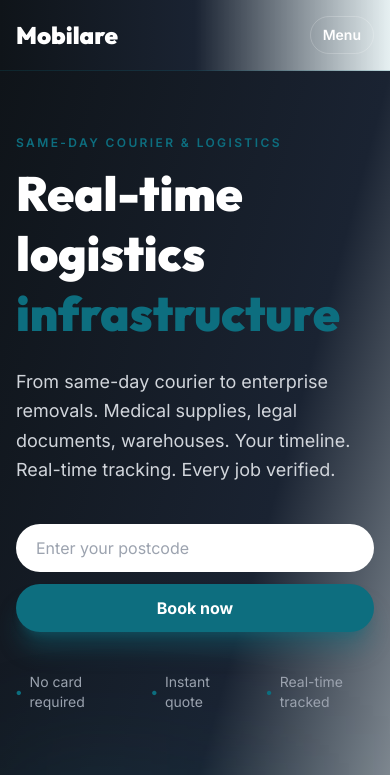
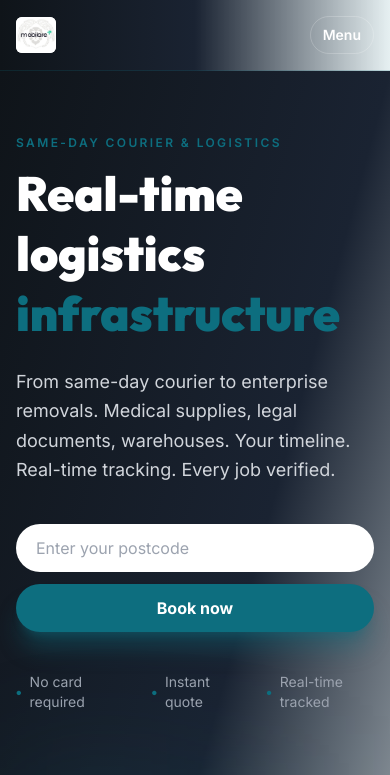
Before and after one commit to Baba-prince/Mobilare, a Next.js app in the folder web/: page / in a window 390 px wide. Shown: the top 775 px of the page. Built offline with nearby package versions, Linux system fonts and the light colour scheme.

Commit message:
Wire Mobilare logo into marketing, portals, and Admin CRM.

```diff
--- a/web/src/app/auth/layout.tsx
+++ b/web/src/app/auth/layout.tsx
@@ -1,13 +1,10 @@
-import Link from "next/link";
-import { site } from "@/lib/site";
+import { BrandLogo } from "@/components/brand/BrandLogo";
 
 export default function AuthLayout({ children }: { children: React.ReactNode }) {
   return (
     <div className="min-h-screen bg-gradient-to-br from-ink via-slate to-teal/10 text-white">
       <div className="max-w-lg mx-auto px-4 py-10">
-        <Link href="/" className="font-display font-black text-2xl">
-          {site.name}
-        </Link>
+        <BrandLogo href="/" size="md" priority className="text-white" />
         <div className="mt-10">{children}</div>
       </div>
     </div>
--- a/web/src/app/layout.tsx
+++ b/web/src/app/layout.tsx
@@ -8,6 +8,10 @@ export const metadata: Metadata = {
   },
   description:
     "Urgent deliveries solved in hours, not days. Real drivers. Real deadlines. Deadline protection for legal, healthcare, estate agents, and more.",
+  icons: {
+    icon: "/brand/mobilare-logo.jpg",
+    apple: "/brand/mobilare-logo.jpg",
+  },
 };
 
 export default function RootLayout({
--- a/web/src/components/admin/AdminShell.tsx
+++ b/web/src/components/admin/AdminShell.tsx
@@ -1,8 +1,9 @@
 import Link from "next/link";
-import { site } from "@/lib/site";
+import { BrandLogo } from "@/components/brand/BrandLogo";
 
 const nav = [
   { href: "/admin", label: "Overview" },
+  { href: "/admin-crm", label: "Admin CRM" },
   { href: "/admin/bookings", label: "Bookings" },
   { href: "/admin/customers", label: "Customers" },
   { href: "/admin/drivers", label: "Drivers" },
@@ -15,9 +16,7 @@ export function AdminShell({ children }: { children: React.ReactNode }) {
     <div className="min-h-screen bg-[#F3F5F7]">
       <div className="min-h-screen grid lg:grid-cols-[260px_1fr]">
         <aside className="bg-ink text-white px-5 py-6 flex flex-col">
-          <Link href="/" className="font-display font-black text-2xl mb-1">
-            {site.name}
-          </Link>
+          <BrandLogo href="/admin" size="md" className="text-white mb-1" />
           <p className="text-xs text-gray-400 mb-8 uppercase tracking-wider">Admin</p>
           <nav className="space-y-1 flex-1">
             {nav.map((item) => (
--- /dev/null
+++ b/web/src/components/brand/BrandLogo.tsx
@@ -0,0 +1,54 @@
+import Image from "next/image";
+import Link from "next/link";
+
+type Props = {
+  href?: string;
+  /** Visual size of the mark */
+  size?: "sm" | "md" | "lg";
+  /** Show wordmark text beside logo (for dark bars where JPG may need contrast) */
+  showWordmark?: boolean;
+  className?: string;
+  priority?: boolean;
+};
+
+const sizes = {
+  sm: { img: 28, text: "text-lg" },
+  md: { img: 40, text: "text-xl" },
+  lg: { img: 56, text: "text-2xl" },
+};
+
+export function BrandLogo({
+  href = "/",
+  size = "md",
+  showWordmark = false,
+  className = "",
+  priority = false,
+}: Props) {
+  const s = sizes[size];
+  const mark = (
+    <span className={`inline-flex items-center gap-2 ${className}`}>
+      <Image
+        src="/brand/mobilare-logo.jpg"
+        alt="Mobilare"
+        width={s.img}
+        height={s.img}
+        className="rounded-md object-contain bg-white/95"
+        priority={priority}
+      />
+      {showWordmark ? (
+        <span className={`font-display font-black tracking-tight ${s.text}`}>
+          Mobilare
+        </span>
+      ) : (
+        <span className="sr-only">Mobilare</span>
+      )}
+    </span>
+  );
+
+  if (!href) return mark;
+  return (
+    <Link href={href} className="inline-flex items-center" aria-label="Mobilare home">
+      {mark}
+    </Link>
+  );
+}
--- a/web/src/components/marketing/SiteFooter.tsx
+++ b/web/src/components/marketing/SiteFooter.tsx
@@ -1,4 +1,5 @@
 import Link from "next/link";
+import { BrandLogo } from "@/components/brand/BrandLogo";
 import {
   footerCompany,
   footerProduct,
@@ -11,7 +12,7 @@ export function SiteFooter() {
     <footer className="bg-[#0D0D0D] text-gray-300">
       <div className="max-w-6xl mx-auto px-4 sm:px-6 lg:px-8 py-16 grid md:grid-cols-4 gap-10">
         <div className="space-y-4">
-          <p className="font-display font-black text-2xl text-white">{site.name}</p>
+          <BrandLogo href="/" size="lg" className="text-white" />
           <p className="text-sm font-light leading-relaxed text-gray-400 max-w-xs">
             Urgent deliveries solved in hours, not days. Real drivers. Real deadlines.
           </p>
--- a/web/src/components/marketing/SiteHeader.tsx
+++ b/web/src/components/marketing/SiteHeader.tsx
@@ -2,7 +2,8 @@
 
 import Link from "next/link";
 import { useState } from "react";
-import { marketingNav, site } from "@/lib/site";
+import { BrandLogo } from "@/components/brand/BrandLogo";
+import { marketingNav } from "@/lib/site";
 
 export function SiteHeader() {
   const [open, setOpen] = useState(false);
@@ -10,9 +11,7 @@ export function SiteHeader() {
   return (
     <nav className="bg-gradient-to-r from-ink via-slate to-teal/10 border-b border-teal/20 sticky top-0 z-50">
       <div className="max-w-6xl mx-auto px-4 sm:px-6 lg:px-8 py-4 flex justify-between items-center gap-4">
-        <Link href="/" className="font-black text-2xl text-white font-display">
-          {site.name}
-        </Link>
+        <BrandLogo href="/" size="md" priority className="text-white" />
 
         <div className="hidden lg:flex items-center gap-6">
           {marketingNav.map((item) => (
--- a/web/src/components/portal/PortalShell.tsx
+++ b/web/src/components/portal/PortalShell.tsx
@@ -1,5 +1,5 @@
 import Link from "next/link";
-import { site } from "@/lib/site";
+import { BrandLogo } from "@/components/brand/BrandLogo";
 
 export function PortalShell({
   title,
@@ -15,9 +15,7 @@ export function PortalShell({
       <header className="bg-gradient-to-r from-ink via-slate to-teal/10 text-white">
         <div className="max-w-6xl mx-auto px-4 sm:px-6 lg:px-8 py-4 flex flex-wrap items-center justify-between gap-4">
           <div className="flex items-center gap-4">
-            <Link href="/" className="font-display font-black text-xl">
-              {site.name}
-            </Link>
+            <BrandLogo href="/" size="sm" className="text-white" />
             <span className="text-sm text-gray-300">{title}</span>
           </div>
           <Link href="/auth/sign-out" className="text-sm font-semibold text-gray-200 hover:text-white">
```
Also changed, not shown: web/public/admin-crm/command.html (+2 -2 lines), web/public/admin-crm/login.html (+3 -3 lines), web/public/brand/mobilare-logo.jpg (added).
